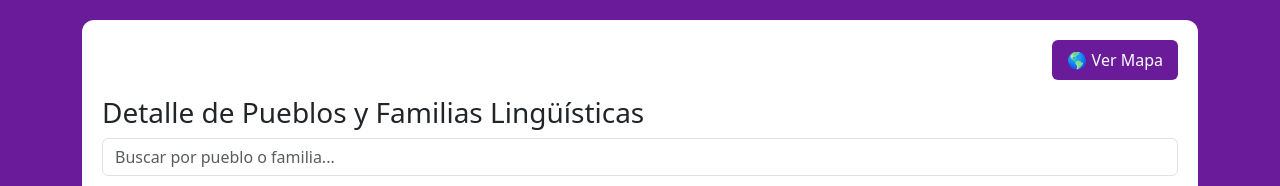
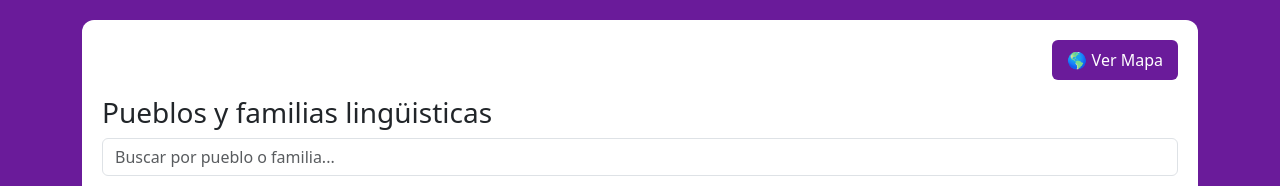
Before and after one commit to jonathancastro35/MAPA-SONORO, an Angular app: page /listadopueblosdetalles in a window 1280 px wide. Shown: the top 186 px of the page. Built offline with nearby package versions, Linux system fonts and the light colour scheme; no server answers.

Commit message:
subida inicial del proyecto CAMBIO

```diff
--- a/src/app/Component/listar-pueblos-detalle/listar-pueblos-detalle.component.html
+++ b/src/app/Component/listar-pueblos-detalle/listar-pueblos-detalle.component.html
@@ -9,7 +9,7 @@
       </button>
     </div>
 
-    <h3>Detalle de Pueblos y Familias Lingüísticas</h3>
+    <h3>Pueblos y familias lingüisticas</h3>
 
     <!-- BUSCADOR -->
     <input
```
